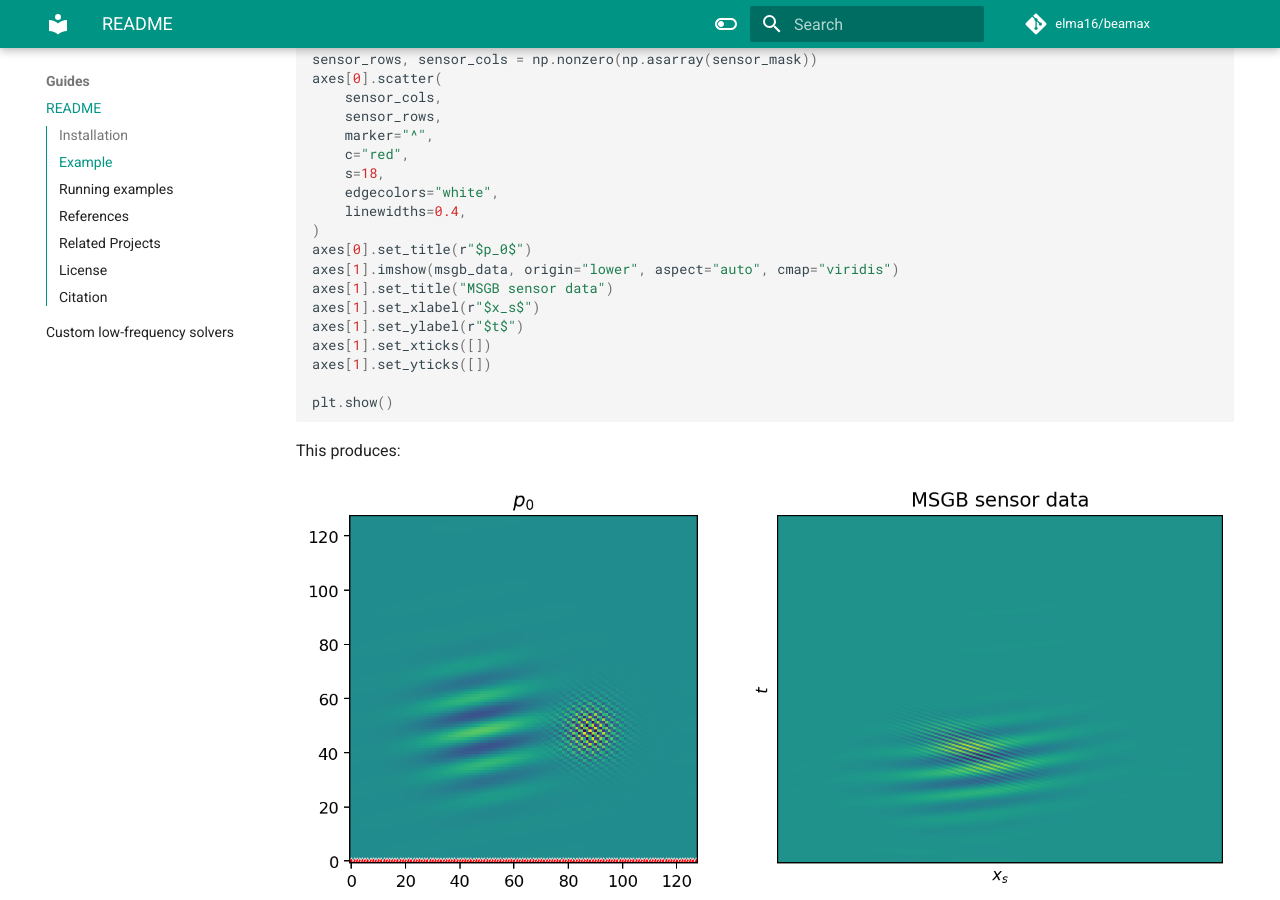
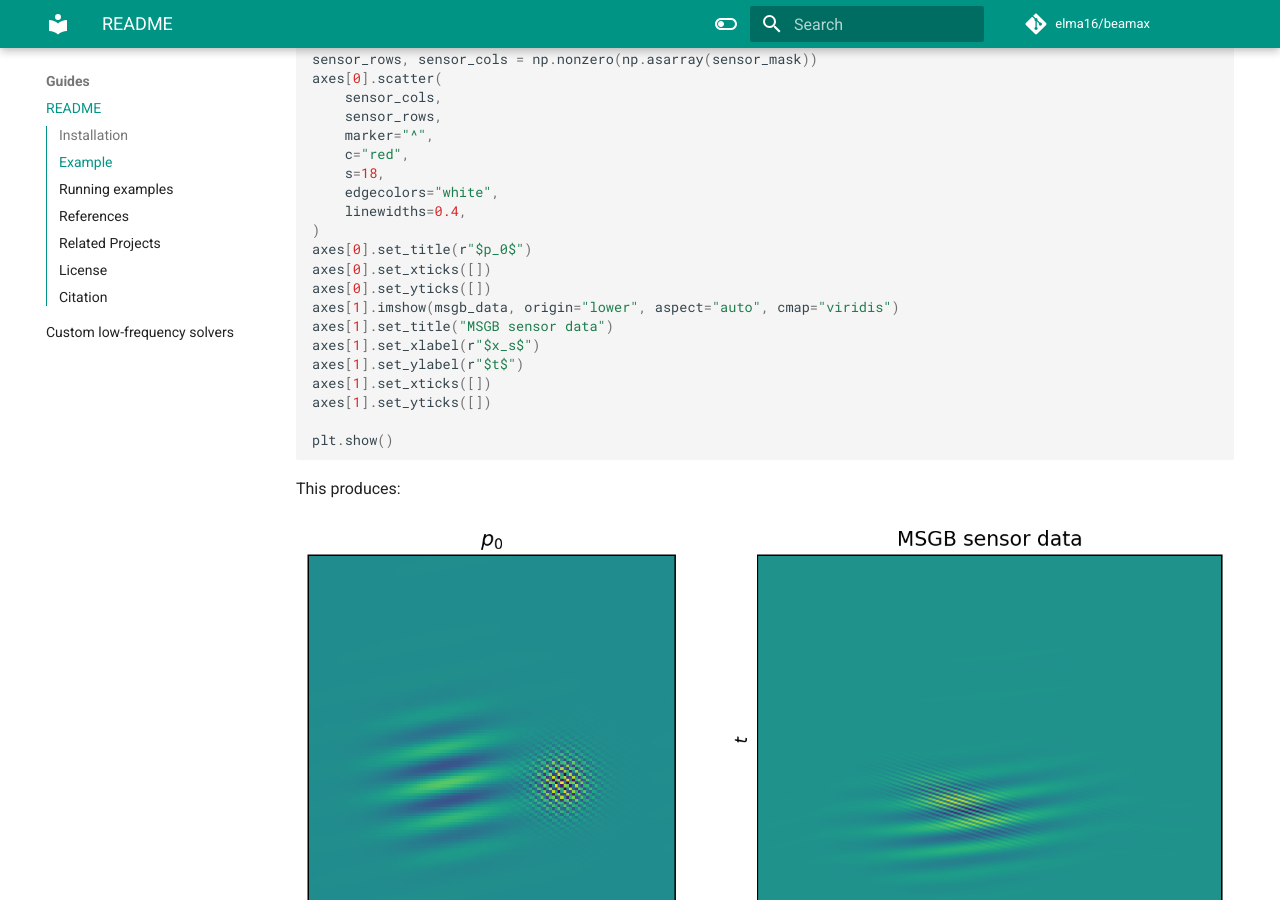
Before and after one commit to elma16/beamax, an MkDocs documentation site: the page built from docs/readme.md, in a window 1280 px wide and 900 px high, scrolled down 2436 px. Built offline with MkDocs 1.6.1 and Material for MkDocs 9.7.7, drawn with Linux system fonts in a browser that asks for light colours; comment, search, counter and statistics services are not loaded.

Commit message:
fixing the image again

```diff
--- a/docs/readme.md
+++ b/docs/readme.md
@@ -128,6 +128,8 @@ axes[0].scatter(
     linewidths=0.4,
 )
 axes[0].set_title(r"$p_0$")
+axes[0].set_xticks([])
+axes[0].set_yticks([])
 axes[1].imshow(msgb_data, origin="lower", aspect="auto", cmap="viridis")
 axes[1].set_title("MSGB sensor data")
 axes[1].set_xlabel(r"$x_s$")
```
Also changed, not shown: README.md (+2 -0 lines), docs/assets/2d_forward.png.
